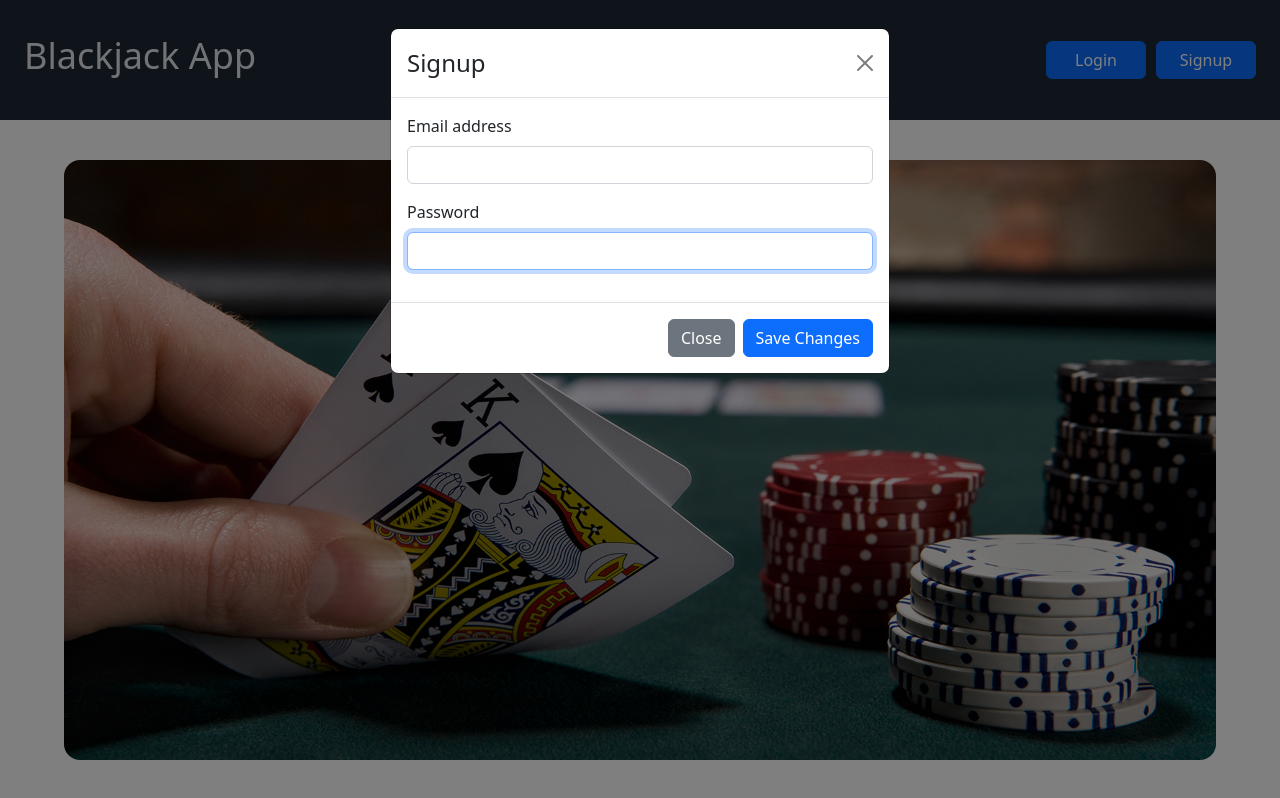
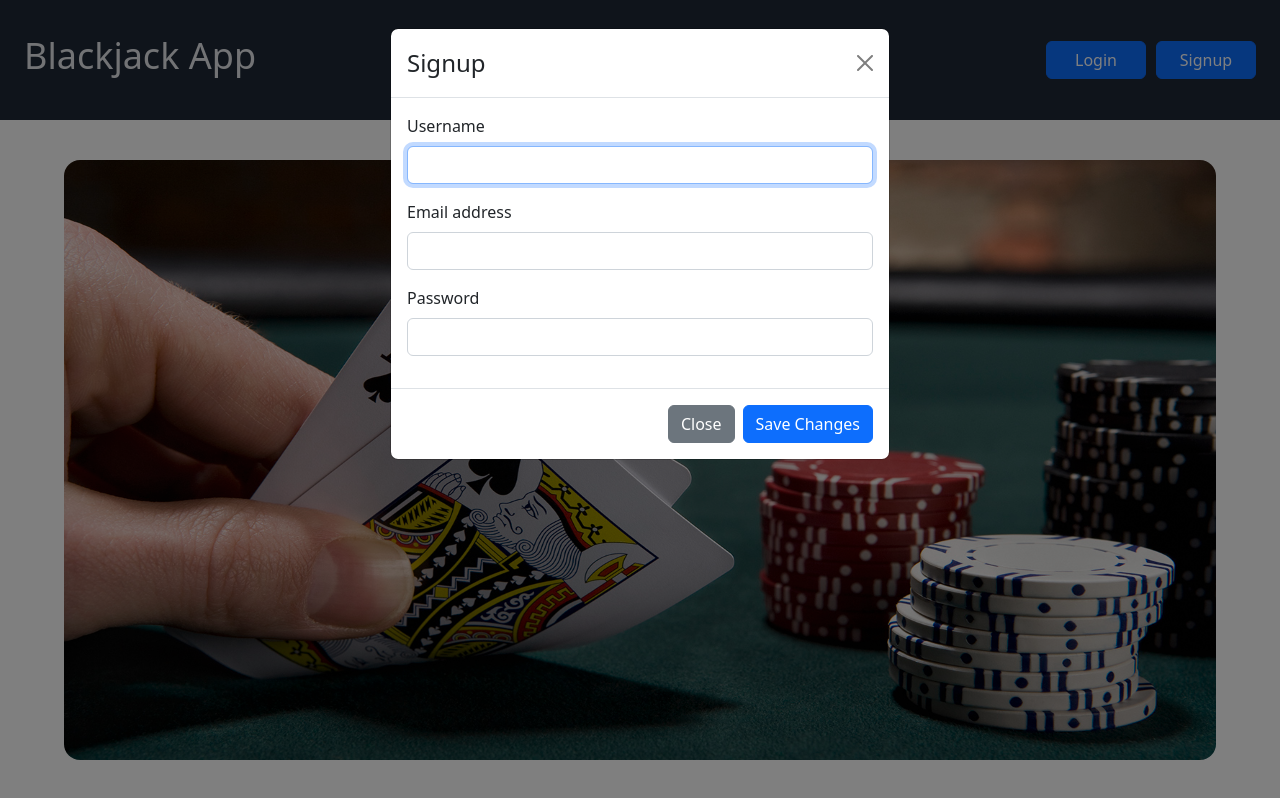
Before and after one commit to jfinley6/phase-3-project-frontend, a React (Create React App) app: page / in a window 1280 px wide. Both pictures are taken after a click on the button "Signup". Built offline with nearby package versions, Linux system fonts and the light colour scheme.

Commit message:
Added state for username, email, and password

```diff
--- a/src/App.js
+++ b/src/App.js
@@ -10,6 +10,9 @@ function App() {
   const [show, setShow] = useState(false);
   const [signup, setShowSignup] = useState(false);
   const [modalStyle, setModalStyle] = useState(getModalStyle);
+  const [username, setUsername] = useState("");
+  const [email, setEmail] = useState("");
+  const [password, setPassword] = useState("");
 
   const handleClose = () => {
     setShow(false);
@@ -29,14 +32,26 @@ function App() {
 
   return (
     <div className="App">
-      <NavBar setShow={setShow} header={"login"} setShowSignup={setShowSignup} />
+      <NavBar
+        setShow={setShow}
+        header={"login"}
+        setShowSignup={setShowSignup}
+      />
       <div className="Content">
         <HomePagePicture />
         <LoginForm
           show={show}
           handleClose={handleClose}
+          setEmail={setEmail}
+          setPassword={setPassword}
         />
-        <SignupForm show={signup} handleClose={handleClose}/>
+        <SignupForm
+          show={signup}
+          handleClose={handleClose}
+          setEmail={setEmail}
+          setPassword={setPassword}
+          setUsername={setUsername}
+        />
       </div>
     </div>
   );
--- a/src/LoginForm.js
+++ b/src/LoginForm.js
@@ -3,7 +3,7 @@ import Form from "react-bootstrap/Form";
 import Button from "react-bootstrap/Button";
 import Modal from "react-bootstrap/Modal";
 
-function LoginForm({ show, handleClose }) {
+function LoginForm({ show, handleClose, setEmail, setPassword }) {
   return (
     <Modal show={show} onHide={handleClose}>
       <Modal.Header closeButton>
@@ -13,11 +13,18 @@ function LoginForm({ show, handleClose }) {
         <Form>
           <Form.Group className="mb-3" controlId="exampleForm.ControlInput1">
             <Form.Label>Email address</Form.Label>
-            <Form.Control type="email" autoFocus />
+            <Form.Control
+              onChange={(event) => setEmail(event.target.value)}
+              type="email"
+              autoFocus
+            />
           </Form.Group>
           <Form.Group className="mb-3" controlId="exampleForm.ControlInput2">
             <Form.Label>Password</Form.Label>
-            <Form.Control type="email" autoFocus />
+            <Form.Control
+              onChange={(event) => setPassword(event.target.value)}
+              type="password"
+            />
           </Form.Group>
         </Form>
       </Modal.Body>
--- a/src/SignupForm.js
+++ b/src/SignupForm.js
@@ -3,7 +3,7 @@ import Form from "react-bootstrap/Form";
 import Button from "react-bootstrap/Button";
 import Modal from "react-bootstrap/Modal";
 
-function SignupForm({ handleClose, show }) {
+function SignupForm({ handleClose, show, setPassword, setEmail, setUsername }) {
   return (
     <Modal show={show} onHide={handleClose}>
       <Modal.Header closeButton>
@@ -12,12 +12,26 @@ function SignupForm({ handleClose, show }) {
       <Modal.Body>
         <Form>
           <Form.Group className="mb-3" controlId="exampleForm.ControlInput1">
+            <Form.Label>Username</Form.Label>
+            <Form.Control
+              onChange={(event) => setUsername(event.target.value)}
+              type="username"
+              autoFocus
+            />
+          </Form.Group>
+          <Form.Group className="mb-3" controlId="exampleForm.ControlInput1">
             <Form.Label>Email address</Form.Label>
-            <Form.Control type="email" autoFocus />
+            <Form.Control
+              onChange={(event) => setEmail(event.target.value)}
+              type="email"
+            />
           </Form.Group>
           <Form.Group className="mb-3" controlId="exampleForm.ControlInput2">
             <Form.Label>Password</Form.Label>
-            <Form.Control type="email" autoFocus />
+            <Form.Control
+              onChange={(event) => setPassword(event.target.value)}
+              type="password"
+            />
           </Form.Group>
         </Form>
       </Modal.Body>
```
